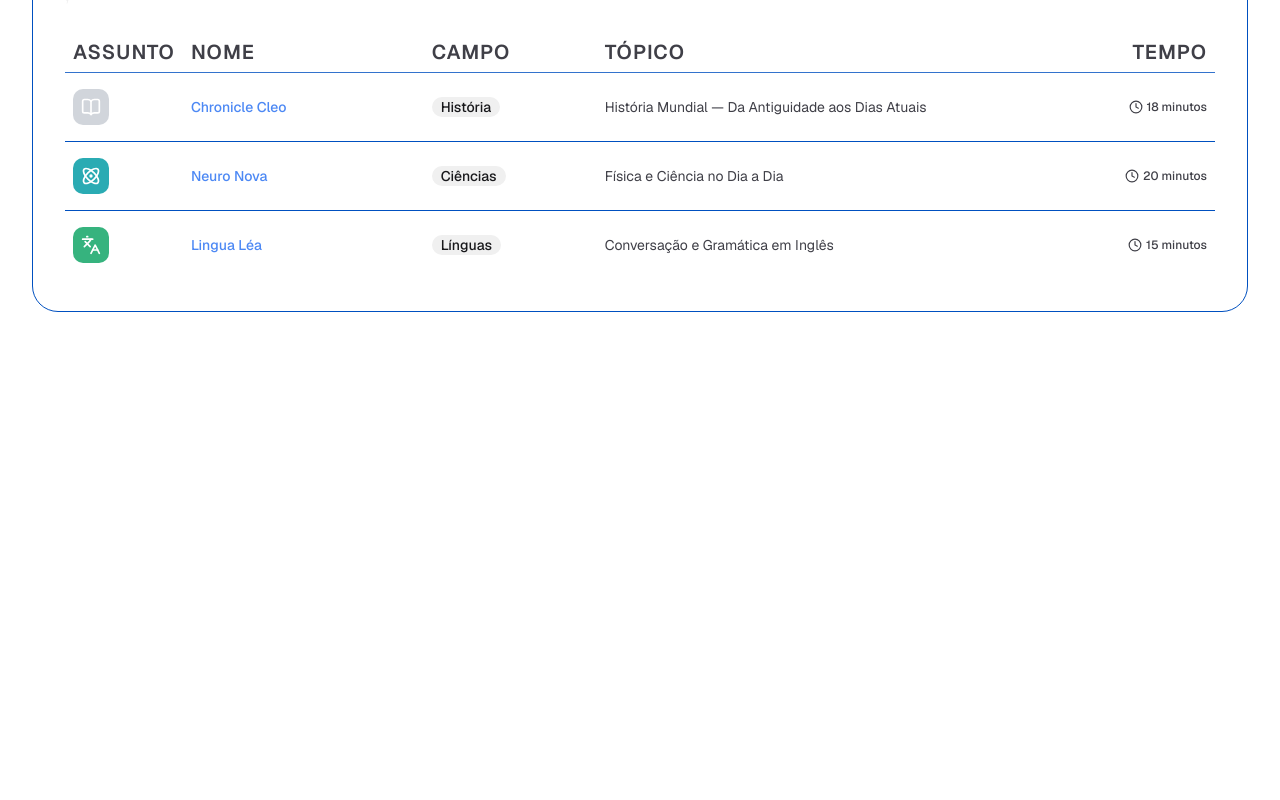
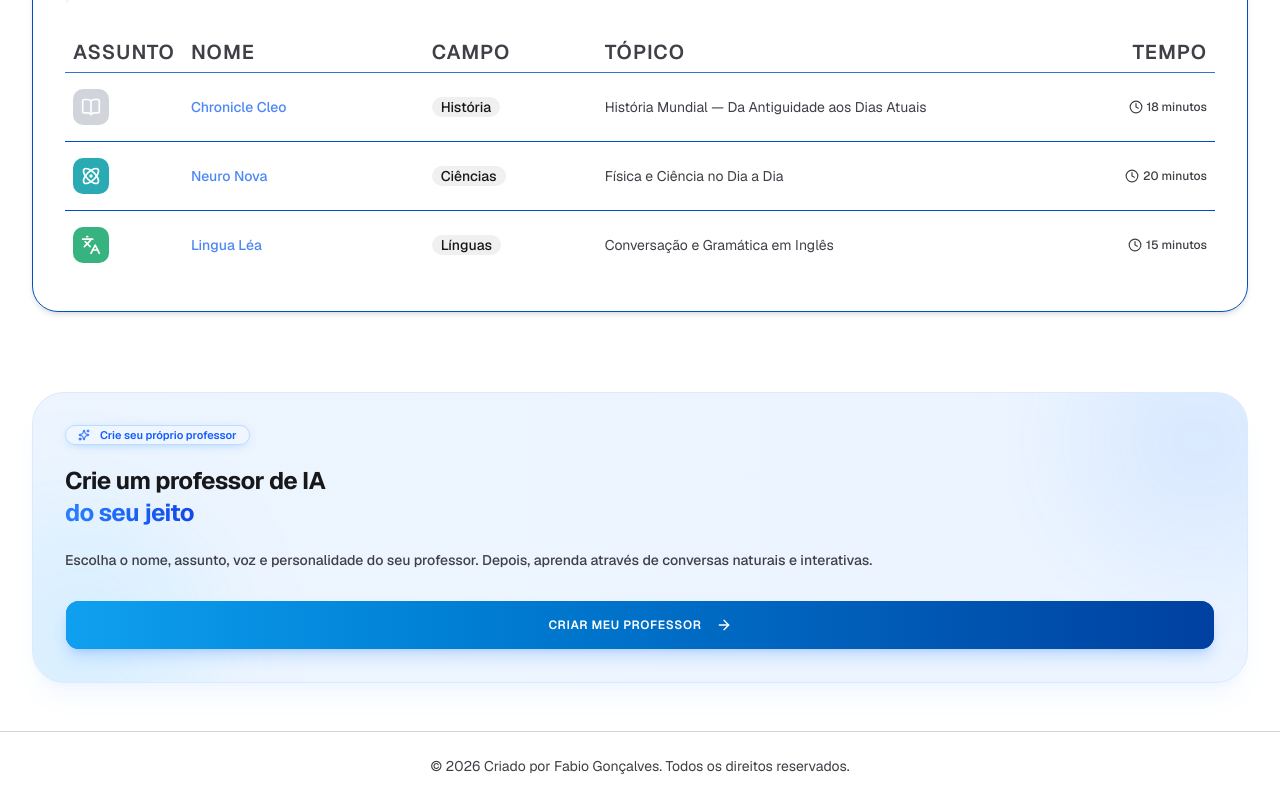
Before and after one commit to FabioMGonc/ai-learn-client, a Next.js app: page / in a window 1280 px wide. Shown: the part 1306-2106 px from the top of the page. Before the commit the page ends 1666 px from the top, so only its background shows below. Built offline with nearby package versions, Linux system fonts and the light colour scheme.

Commit message:
Configuração da pagina de professores

```diff
--- a/app/globals.css
+++ b/app/globals.css
@@ -142,7 +142,7 @@
   }
 
   .card {
-    @apply rounded-4xl border border-border bg-card text-card-foreground p-5 sm:p-8;
+    @apply rounded-4xl border border-border bg-card shadow-md text-card-foreground p-5 sm:p-8;
   }
 
   .stat-card {
--- a/app/layout.tsx
+++ b/app/layout.tsx
@@ -2,6 +2,7 @@ import type { Metadata } from "next";
 import { Geist, Geist_Mono } from "next/font/google";
 import "./globals.css";
 import Navbar from "../components/general/Navbar";
+import Foooter from "../components/general/Footer";
 
 const geistSans = Geist({
   variable: "--font-geist-sans",
@@ -27,6 +28,7 @@ export default function RootLayout({ children }: LayoutProps<"/">) {
       <body className="mt-6">
         <Navbar />
         {children}
+        <Foooter />
       </body>
     </html>
   );
--- a/app/page.tsx
+++ b/app/page.tsx
@@ -1,6 +1,7 @@
 import HeroSection from "../components/general/HeroSection";
 import TutorsSection from "../components/general/TutorsSection";
 import RecentSection from "../components/general/RecentSection";
+import CTA from "@/components/general/CTA";
 
 const Home = () => {
   return (
@@ -8,6 +9,7 @@ const Home = () => {
       <HeroSection />
       <TutorsSection />
       <RecentSection />
+      <CTA />
     </main>
   );
 }
--- a/app/tutors/page.tsx
+++ b/app/tutors/page.tsx
@@ -1,10 +1,73 @@
+import { dummyTutors } from "@/constants";
+import { Compass, Inbox, Plus, Waves } from "lucide-react";
+import { Suspense } from "react";
+import TutorFilters from "../../components/ui/TutorFilters";
+import { Button } from "@/components/ui/button";
+import Link from "next/link";
+import TutorsCard from "@/components/general/TutorsCard";
 
+const TutorsPage = async ({searchParams}: PageProps ) => {
+    const filters = await searchParams;
+    const tutors = dummyTutors;
+    const hasTutors = tutors.length > 0;
 
-const TutorsPage = () => {
     return (
-        <div>
-            <p>TutorsPage</p>
-        </div>
+        <section className="page mt-12 grid min-h-[90vh] gap-12 lg:grid-cols-[380px_1fr] lg:items-start lg:gap-16">
+
+            {/* Lado esquerdo */}
+            <div className="space-y-8 lg:sticky lg:top-6">
+                <div className="card p-6 space-y-4 bg-card border border-gray-100/80 shadow-[0_8px_40px_rgba(0,0,0,0.1)]">
+                    <div className="flex items-center gap-2 text-xs font-bold uppercase tracking-wider text-gray-500 border-b border-gray-100/80 pb-2">
+                        <Compass className="size-3.5 text-primary" />
+                        <p>Busca de professores</p>
+                    </div>
+                    <Suspense
+                        fallback={<div className="space-y-4">
+                            <div className="input h-10 animate-pulse rounded bg-gray-100">
+                            </div>
+                            <div className="input h-10 w-40 animate-pulse rounded bg-gray-100">
+                            </div>
+                        </div>}>
+                        <TutorFilters />
+                    </Suspense>
+                    <Link href="/tutors/new" className="flex items-center justify-center gap-2">
+                        <Button className="w-full mt-2">
+                                <Plus className="size-4" />
+                                <p className="text-sm font-medium text-white">Crie um novo professor</p>
+                        </Button>
+                    </Link>
+                </div>
+                <div className="hidden lg:flex items-center gap-3 text-xs text-gray-400 font-medium bg-gray-50/80 p-3 rounded-xl border border-gray-100/50">
+                    <Waves className="size-4 text-primary animate-pulse" />
+                    <span>Execução do sistema ativa. Limpar pipelines do modelo</span>
+                </div>
+            </div>
+            {/* Lado direito */}
+
+            <div>
+                {
+                    !hasTutors ? (<div className="card py-20 text-center flex flex-col items-center justify-center max-w-md mx-auto border border-dashed border-gray-200 bg-transparent shadow-none">
+                        <div className="mb-4 flex size-12 items-center justify-center rounded-2xl bg-secondary text-zinc-800">
+                            <Inbox className="size-5 text-white" />
+                        </div>
+                        <h3 className="text-base font-semibold text-gray-800">Nenhum professor encontrado</h3>
+                        <p className="mt-4 text-sm text-gray-500">Não encontramos nenhum professor com os dados informados. Troque as palavras-chave ou crie e customize um novo professor.</p>
+                    </div>) : (<div>
+                        <div className="grid gap-5 sm:grid-cols-2">
+                            {
+                                tutors.map((tutor, index) => {
+                                    return (
+                                        <TutorsCard key={tutor.id} {...tutor} index={index} />
+                                    )
+                                })
+                            }
+                        </div>
+                    </div>)
+                }
+
+            </div>
+            <div></div>
+        </section>
     );
 };
 
--- /dev/null
+++ b/components/general/CTA.tsx
@@ -0,0 +1,49 @@
+
+import { ArrowRight, Sparkles } from "lucide-react";
+import { Badge } from "../ui/badge";
+import Link from "next/link";
+import { Button } from "../ui/button";
+
+const CTA = () => {
+    return (
+        <section className="group relative overflow-hidden rounded-[2rem] border border-blue-100 bg-linear-to-r from-blue-100/50 to-blue-200/30 p-8 shadow-xl shadow-blue-500/5">
+            {/* Brilhos decorativos */}
+            <div className="absolute -right-16 -top-16 z-0 size-56 rounded-full bg-blue-500/10 blur-3xl transition-all duration-500 group-hover:bg-blue-500/20" />
+            <div className="absolute -bottom-16 -left-16 z-0 size-56 rounded-full bg-sky-400/10 blur-3xl" />
+
+            <div className="relative z-10 flex flex-col gap-5">
+                <Badge
+                    variant="outline"
+                    className="w-fit border-blue-200 bg-blue-50 px-3 py-1 text-[11px] font-semibold text-blue-600"
+                >
+                    <Sparkles className="mr-1.5 size-3.5" />
+                    Crie seu próprio professor
+                </Badge>
+
+                <h2 className="text-2xl font-bold tracking-tight text-zinc-900">
+                    Crie um professor de IA{" "}
+                    <br />
+                    <span className="bg-linear-to-r from-blue-500 to-blue-700 bg-clip-text text-transparent">
+                        do seu jeito
+                    </span>
+                </h2>
+
+                <p className="text-sm font-medium leading-relaxed text-zinc-700">
+                    Escolha o nome, assunto, voz e personalidade do seu professor.
+                    Depois, aprenda através de conversas naturais e interativas.
+                </p>
+
+                <Link href="/tutors/new" className="mt-2">
+                    <Button
+                        className="w-full rounded-xl bg-linear-to-r from-[#10A0F0] to-[#0040A0] py-5 text-base font-semibold text-white shadow-lg shadow-blue-500/20 transition-all hover:opacity-95 hover:shadow-blue-500/40 active:scale-[0.98] sm:py-6"
+                    >
+                        Criar meu professor
+                        <ArrowRight className="ml-2 size-4 transition-transform group-hover:translate-x-1" />
+                    </Button>
+                </Link>
+            </div>
+        </section>
+    );
+};
+
+export default CTA;
--- /dev/null
+++ b/components/general/Footer.tsx
@@ -0,0 +1,10 @@
+
+const Footer = () => {
+    return (
+        <footer className="border-t border-zinc-300 py-6 text-center text-sm text-zinc-700">
+            © {new Date().getFullYear()} Criado por Fabio Gonçalves. Todos os direitos reservados.
+        </footer>
+    );
+}
+
+export default Footer;
--- a/components/general/TutorList.tsx
+++ b/components/general/TutorList.tsx
@@ -8,8 +8,7 @@ import { Badge } from "../ui/badge";
 
 const TutorList = ({tutors=[]}: TutorsListProps) => {
     const hasTutor = tutors.length > 0;
-    console.log("TUTORES:", tutors);
-console.log("QUANTIDADE:", tutors.length);
+
     const columns = [
         { label: "Assunto", className: "w-16"},
         { label: "Nome", className: ""},
--- /dev/null
+++ b/components/ui/TutorFilters.tsx
@@ -0,0 +1,8 @@
+
+const TutorFilters = () => {
+    return (
+        <div className="space-y-4">TutorFilters</div>
+    );
+}
+
+export default TutorFilters;
```
